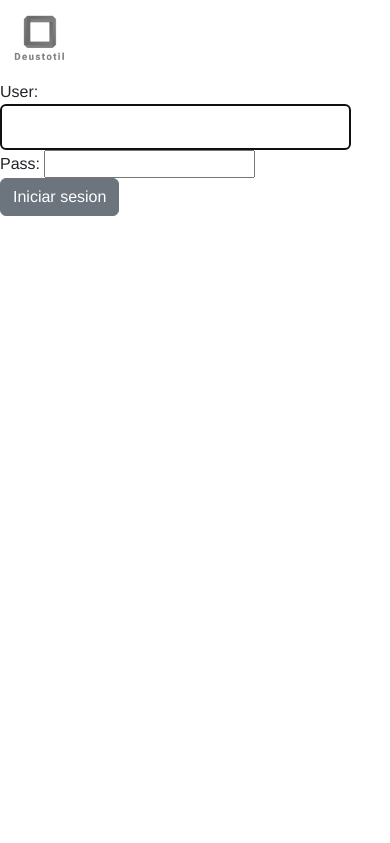
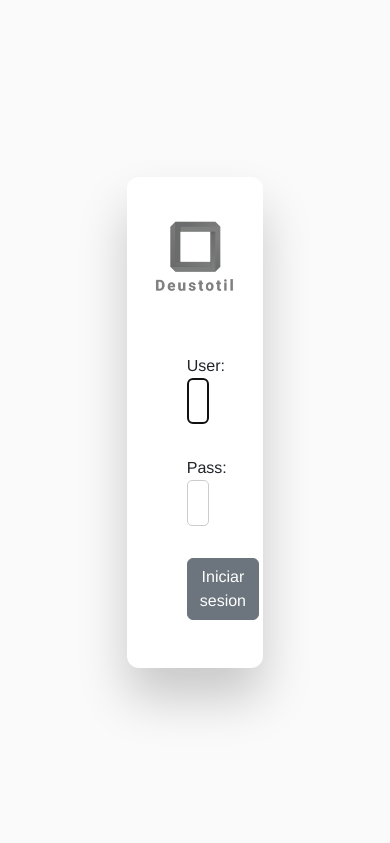
Before and after one commit to asalazar21/grupo3_2024, a Django app: page /accounts/login/ in a window 390 px wide. Run offline with Django 5.2, Linux system fonts and the light colour scheme.

Commit message:
Style: Modificado nombre de una clase, añadido responsive a toda la web y añadido estilo al login

```diff
--- a/deustotil/appDeustotil/static/css/styles.css
+++ b/deustotil/appDeustotil/static/css/styles.css
@@ -180,6 +186,7 @@ textarea {
 }
 
 input[type="text"],
+input[type="password"],
 input[type="email"],
 input[type="number"],
 input[type="date"] {
@@ -274,3 +281,153 @@ select option {
 footer>div>p {
     text-align: center;
 }
+
+#logout {
+    margin-left: 5rem;
+    font-weight: bold;
+    border: none;
+
+}
+
+#logout:hover {
+    background-color: #fafafa;
+    color: red;
+}
+
+#login-body {
+    background-color: #fafafa;
+}
+
+#login-form-wrap {
+    background-color: #fff;
+    width: 35%;
+    margin: auto;
+    text-align: center;
+    padding: 20px 0 0 0;
+    border-radius: 0.75rem;
+    box-shadow: 0px 30px 50px 0px rgba(0, 0, 0, 0.2);
+}
+
+#login-form {
+    padding: 0 60px;
+}
+
+.login-form-content {
+    display: block;
+    margin: 2rem 0 2rem 0;
+}
+
+.error-container {
+    display: flex;
+    margin-top: 3rem;
+}
+
+.error-message {
+    background-color: rgb(233, 159, 159);
+    width: 1000px;
+    height: 3rem;
+    display: flex;
+    align-items: center;
+    justify-content: center;
+    border-bottom-left-radius: 0.75rem;
+    border-bottom-right-radius: 0.75rem;
+}
+
+.error-message>p {
+    color: red;
+}
+
+#login-branding img {
+    height: 125px;
+}
+
+@media screen and (max-width: 1320px) {
+
+    .nav .nav-menu,
+    .nav-menu-item,
+    .nav-menu-item>a,
+    .nav-menu-item>form>button {
+        letter-spacing: 0px;
+        font-size: 0.8rem;
+    }
+}
+
+@media screen and (min-width: 970px) and (max-width: 1319px) {
+
+    .nav .nav-menu,
+    .nav-menu-item,
+    .nav-menu-item>a,
+    .nav-menu-item>form>button {
+        letter-spacing: 0px;
+        font-size: 0.6rem;
+    }
+
+    .contact-info {
+        font-size: 0.7em;
+    }
+    #copy{
+        margin-top: 2rem;
+    }
+
+    .tablas {
+        font-size: 0.85em;
+    }
+
+    .tablas td {
+        font-size: 0.85em;
+    }
+
+    .tablas td,
+    .tablas th {
+        padding: 1rem;
+    }
+
+    .nav-menu a {
+        font-size: 1em;
+    }
+}
+
+@media screen and (max-width: 969px) {
+
+    .nav .nav-menu,
+    .nav-menu-item,
+    .nav-menu-item>a,
+    .nav-menu-item>form>button {
+        letter-spacing: 0px;
+        font-size: 0.5rem;
+    }
+
+    .tablas {
+        font-size: 0.7em;
+    }
+
+    .tablas td {
+        font-size: 0.7em;
+    }
+
+    .nav .nav-menu,
+    .nav-menu-item,
+    .nav-menu-item>a {
+        text-transform: none;
+    }
+
+    .tablas td,
+    .tablas th {
+        padding: 1rem;
+    }
+
+    .nav-menu a {
+        font-size: 0.8em;
+    }
+
+    .nav .nav-menu {
+        gap: 1.5rem;
+    }
+
+}
+
+@media screen and (max-width: 900px) {
+    .contact-info {
+        display: none;
+    }
+}
```
Also changed, not shown: other parts of deustotil/appDeustotil/static/css/styles.css (+7 -1 lines).
